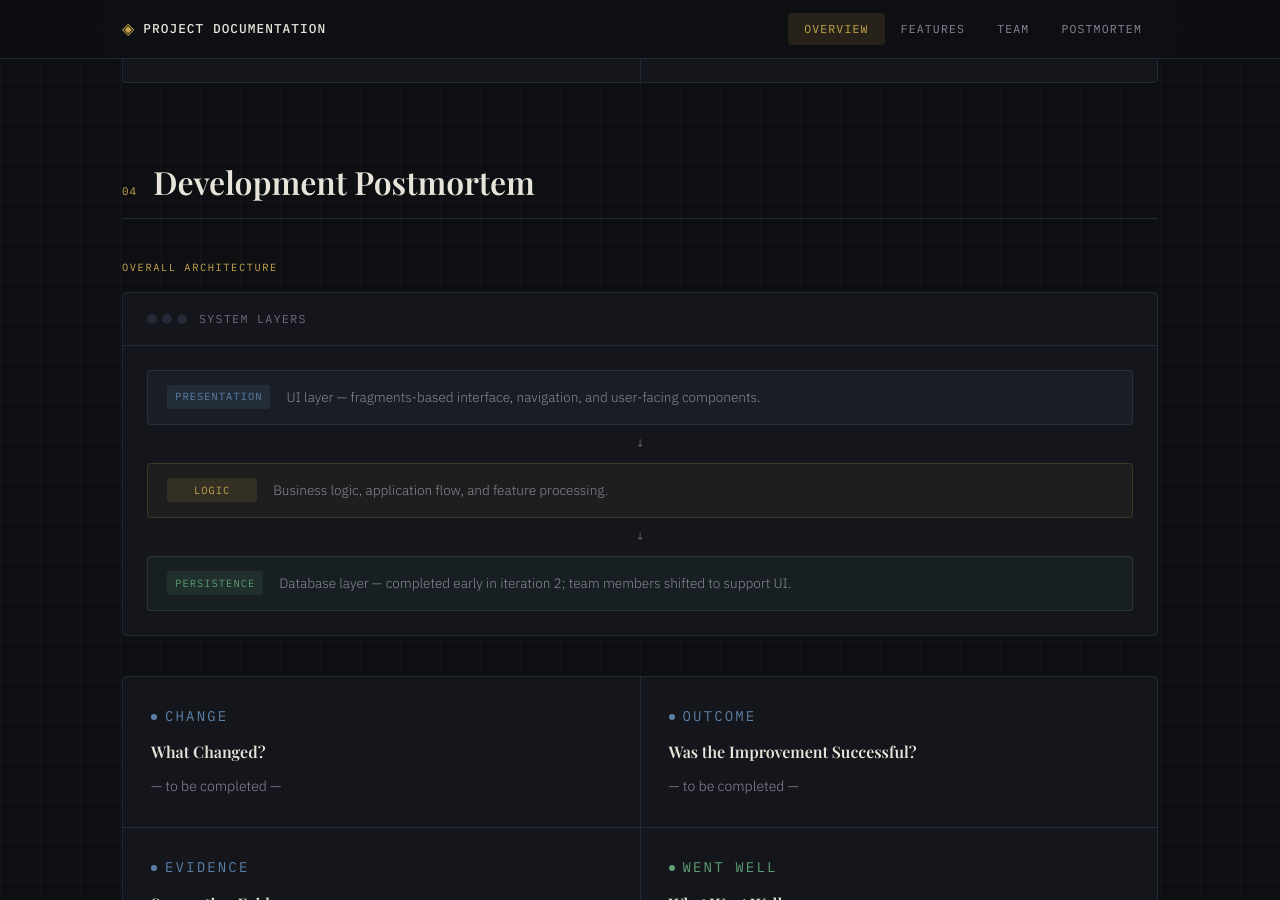
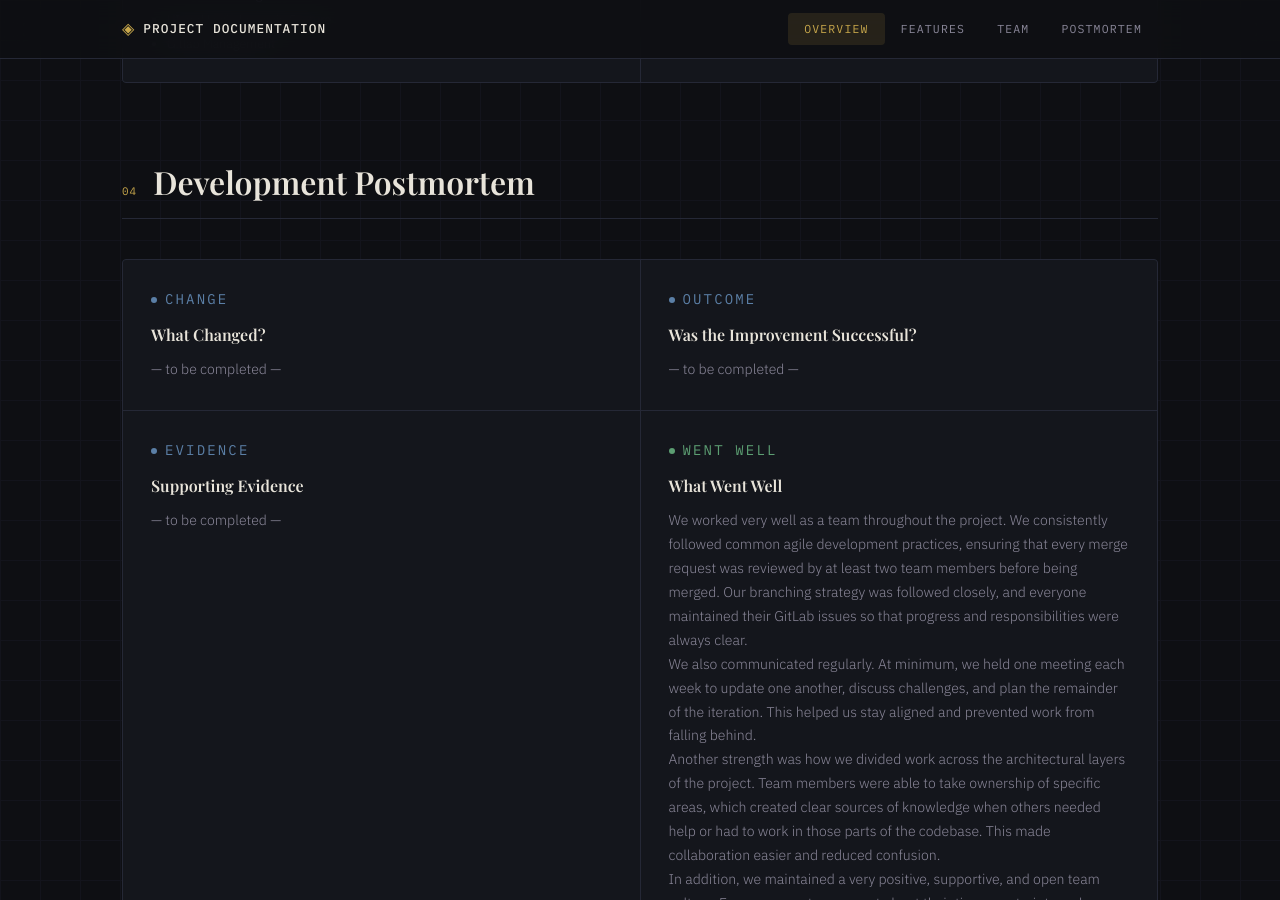
Before and after one commit to AlonSlonimsky/DISKussMe, a Jekyll site: the page built from index.html, in a window 1280 px wide and 900 px high, scrolled down 3472 px. Built offline with Jekyll 4.4.1, drawn with Linux system fonts in a browser that asks for light colours.

Commit message:
removed architecture flow

```diff
--- a/index.html
+++ b/index.html
@@ -300,37 +300,6 @@ of 20 or more new posts per week sustained over that same period.</p>
       <h2 class="section-title">Development Postmortem</h2>
     </div>
 
-    <!-- Architecture -->
-    <div style="margin-bottom: 2.5rem;">
-      <p class="card-label" style="margin-bottom: 1rem;">Overall Architecture</p>
-      <div class="arch-block">
-        <div class="arch-block-header">
-          <div class="arch-block-dots">
-            <i></i><i></i><i></i>
-          </div>
-          <span>System Layers</span>
-        </div>
-        <div class="arch-block-body">
-          <div class="arch-layers">
-            <div class="arch-layer presentation">
-              <span class="arch-layer-tag">Presentation</span>
-              <p>UI layer — fragments-based interface, navigation, and user-facing components.</p>
-            </div>
-            <div class="arch-connector">↓</div>
-            <div class="arch-layer logic">
-              <span class="arch-layer-tag">Logic</span>
-              <p>Business logic, application flow, and feature processing.</p>
-            </div>
-            <div class="arch-connector">↓</div>
-            <div class="arch-layer persistence">
-              <span class="arch-layer-tag">Persistence</span>
-              <p>Database layer — completed early in iteration 2; team members shifted to support UI.</p>
-            </div>
-          </div>
-        </div>
-      </div>
-    </div>
-
     <!-- Postmortem grid -->
     <div class="postmortem-grid">
 
```
